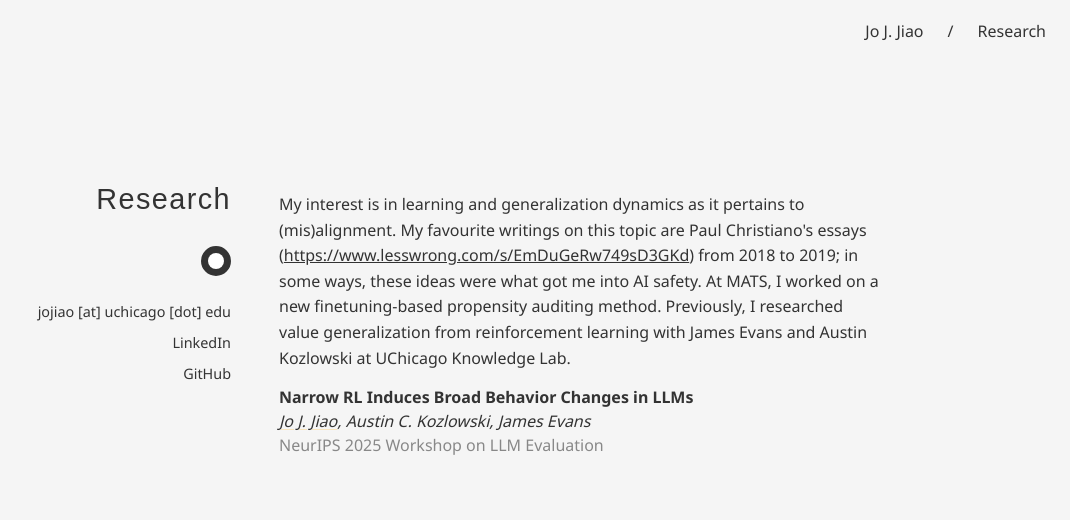
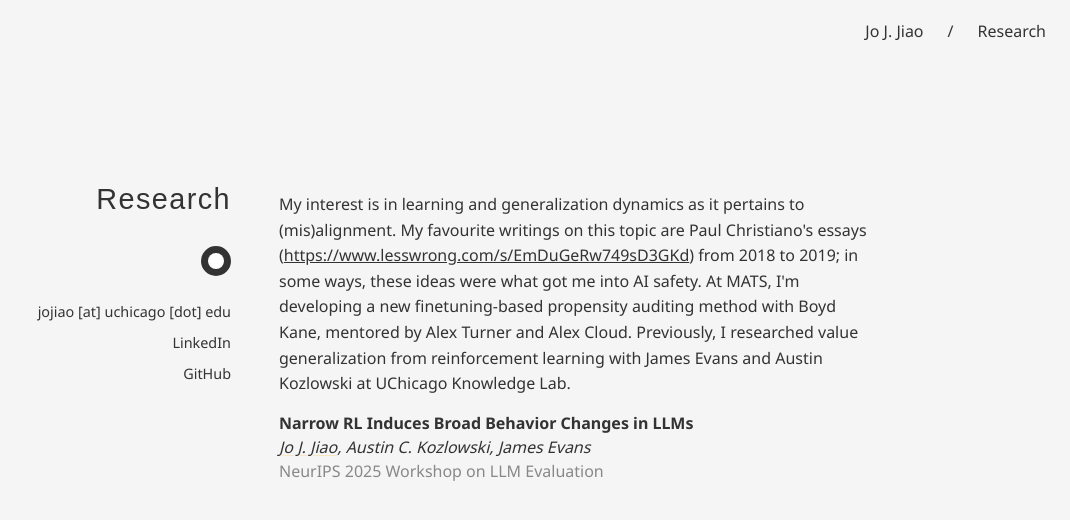
Before and after one commit to JoNeedsSleep/joneedssleep.github.io, a Jekyll site: the page built from research.md, in a window 1280 px wide. Shown: the top 520 px of the page, without its empty margins (210-1280 px from the left). Built offline with Jekyll 4.4.1, drawn with Linux system fonts in a browser that asks for light colours; some web fonts are replaced.

Commit message:
Update MATS research description with collaborators and mentors

```diff
--- a/research.md
+++ b/research.md
@@ -16,7 +16,7 @@ permalink: /research/
     </div>
     <div class="right-column">
         <p>
-            My interest is in learning and generalization dynamics as it pertains to (mis)alignment. My favourite writings on this topic are Paul Christiano's essays (<a href="https://www.lesswrong.com/s/EmDuGeRw749sD3GKd">https://www.lesswrong.com/s/EmDuGeRw749sD3GKd</a>) from 2018 to 2019; in some ways, these ideas were what got me into AI safety. At MATS, I worked on a new finetuning-based propensity auditing method. Previously, I researched value generalization from reinforcement learning with James Evans and Austin Kozlowski at UChicago Knowledge Lab.
+            My interest is in learning and generalization dynamics as it pertains to (mis)alignment. My favourite writings on this topic are Paul Christiano's essays (<a href="https://www.lesswrong.com/s/EmDuGeRw749sD3GKd">https://www.lesswrong.com/s/EmDuGeRw749sD3GKd</a>) from 2018 to 2019; in some ways, these ideas were what got me into AI safety. At MATS, I'm developing a new finetuning-based propensity auditing method with Boyd Kane, mentored by Alex Turner and Alex Cloud. Previously, I researched value generalization from reinforcement learning with James Evans and Austin Kozlowski at UChicago Knowledge Lab.
         </p>
         <research-entry>
             <p><strong>Narrow RL Induces Broad Behavior Changes in LLMs</strong></p>
```
